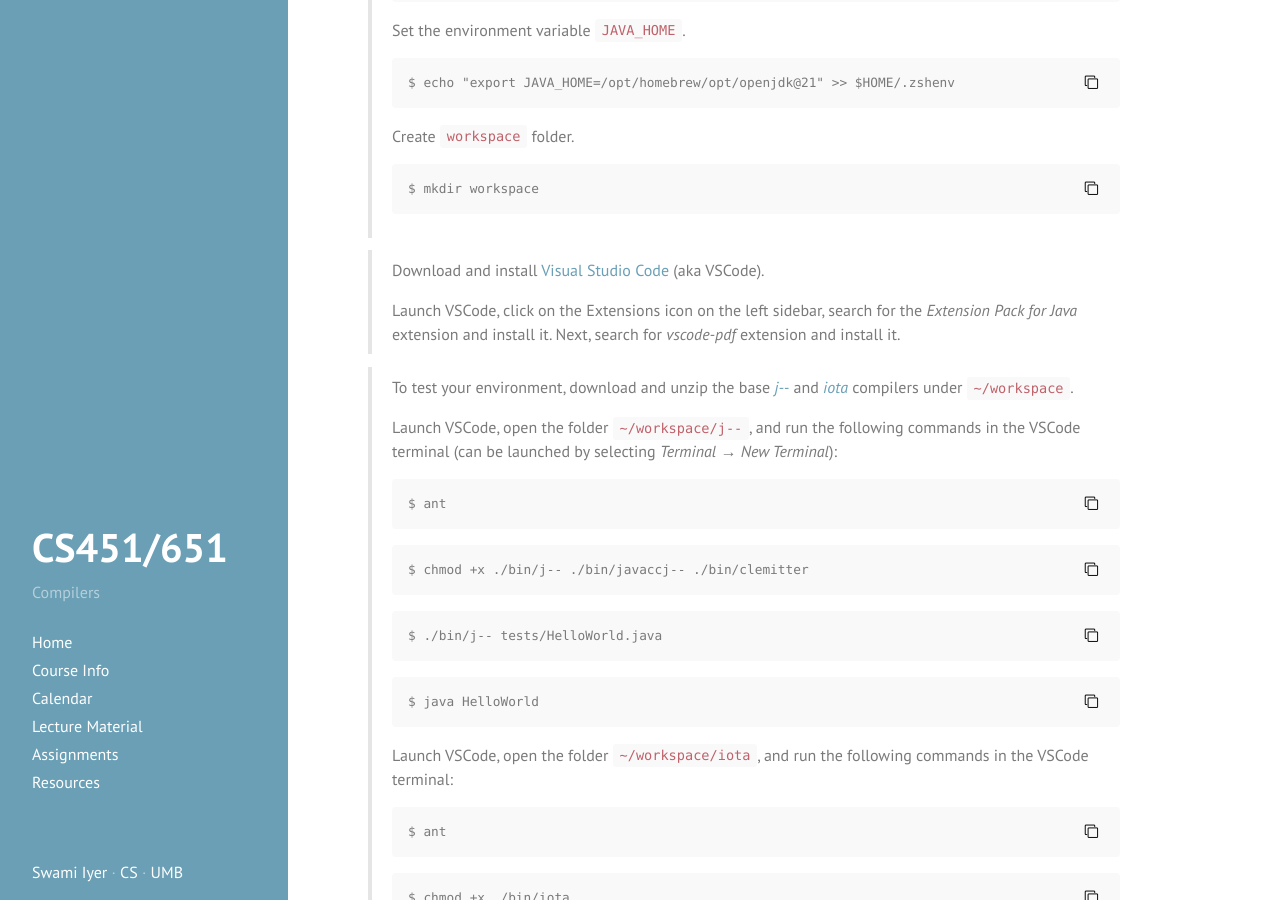
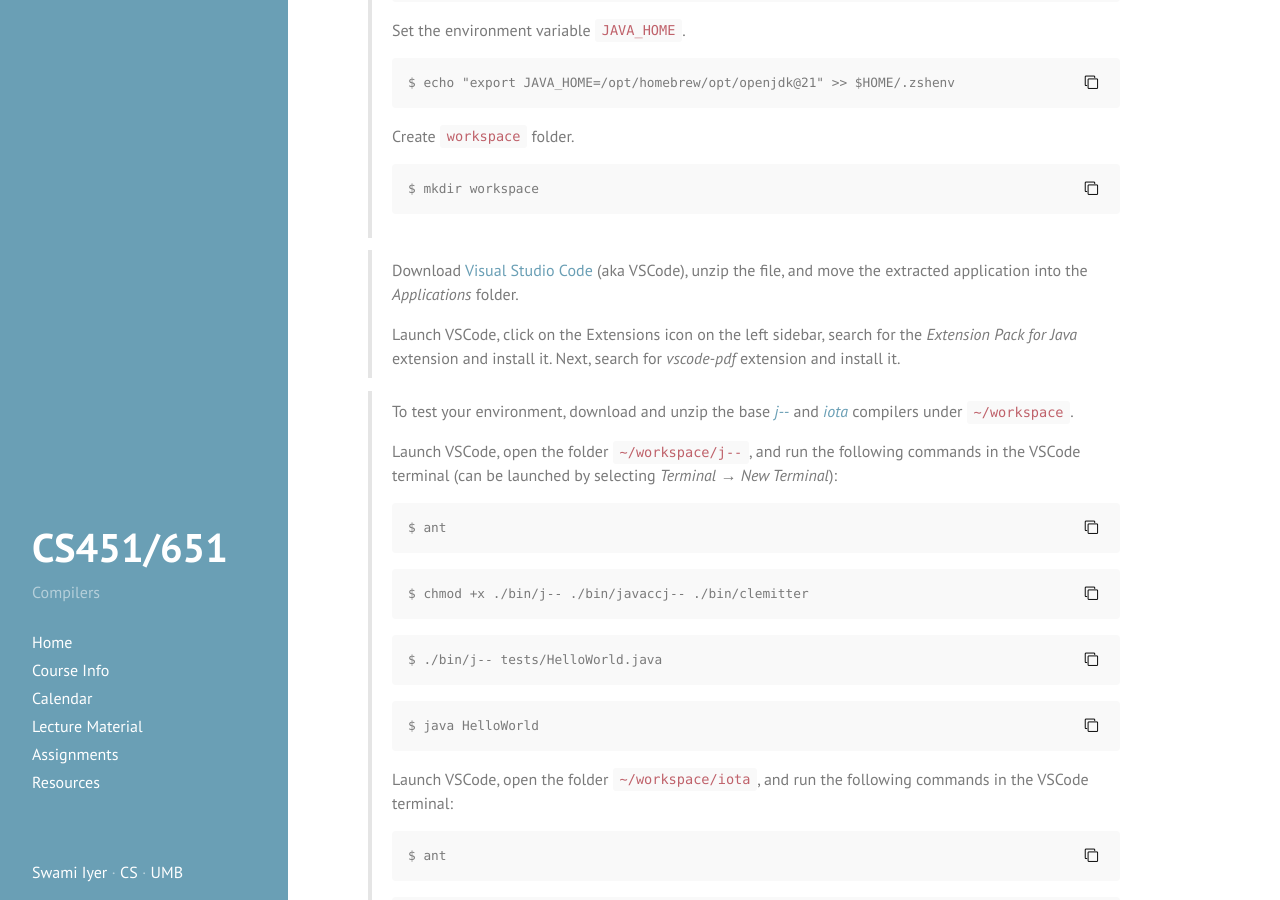
Before and after one commit to swamiiyer/swamiiyer.github.io, a Jekyll site: the page built from _pages/cs451/programming_environment.md, in a window 1280 px wide and 900 px high, scrolled down 1985 px. Built offline with Jekyll 4.4.1, drawn with Linux system fonts in a browser that asks for light colours.

Commit message:
Fixed MacOSX instructions

````diff
--- a/_pages/cs451/programming_environment.md
+++ b/_pages/cs451/programming_environment.md
@@ -102,7 +102,7 @@ $ echo "export JAVA_HOME=/opt/homebrew/opt/openjdk@21" >> $HOME/.zshenv
 $ mkdir workspace
 ```
 
-> Download and install [Visual Studio Code](https://code.visualstudio.com/sha/download?build=stable&os=linux-deb-x64) (aka VSCode).
+> Download [Visual Studio Code](https://code.visualstudio.com/sha/download?build=stable&os=darwin-universal) (aka VSCode), unzip the file, and move the extracted application into the *Applications* folder.
 >
 > Launch VSCode, click on the Extensions icon on the left sidebar, search for the *Extension Pack for Java* extension and install it. Next, search for *vscode-pdf* extension and install it.
 
````
